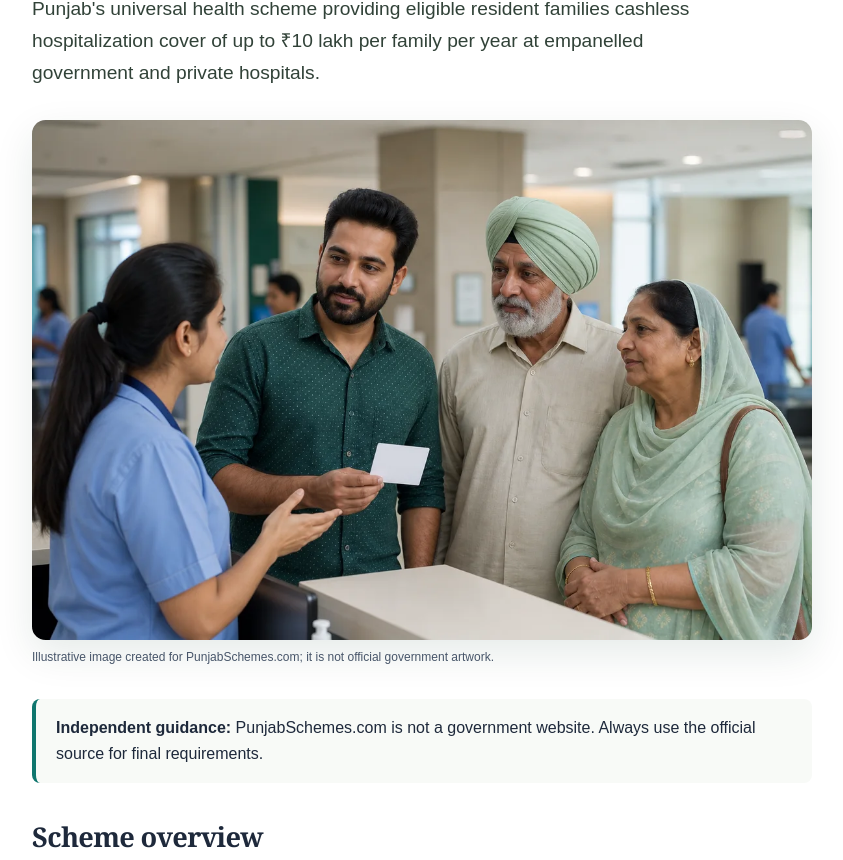
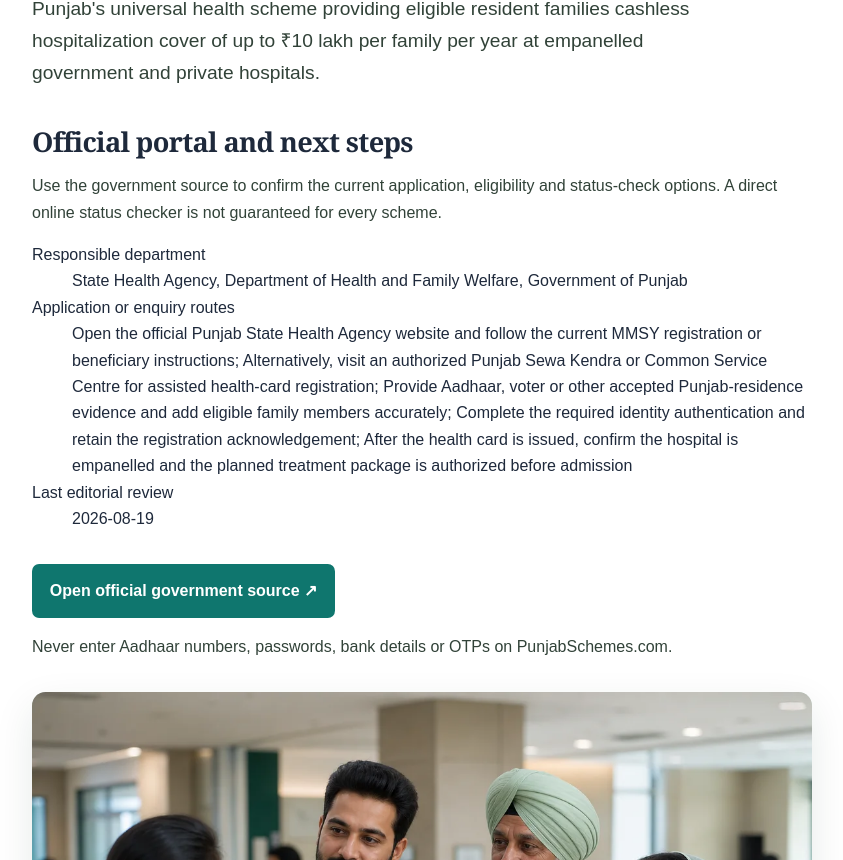
Before and after one commit to js91872/punjabschemes, a Next.js app: page /schemes/mukh-mantri-sehat-yojana-punjab in a window 1280 px wide. Shown: the part 654-1514 px from the top of the page, without its empty margins (218-1061 px from the left). Built offline with nearby package versions, Linux system fonts and the light colour scheme; no server answers.

Commit message:
Surface verified official navigation for four high-intent scheme guides

```diff
--- a/src/app/schemes/[slug]/page.tsx
+++ b/src/app/schemes/[slug]/page.tsx
@@ -95,6 +95,19 @@ export default async function SchemePage({ params }: { params: Promise<{ slug: s
       <p className="eyebrow">{scheme.category}</p>
       <h1>{seo?.h1 ?? scheme.name}</h1>
       <p className="lead">{scheme.summary}</p>
+      {["aashirwad-scheme-punjab", "construction-worker-scholarship-punjab", "mukh-mantri-sehat-yojana-punjab", "old-age-pension-punjab"].includes(scheme.slug) && (
+        <section className="scheme-quick-access" aria-label="Official scheme information and next steps">
+          <h2>Official portal and next steps</h2>
+          <p>Use the government source to confirm the current application, eligibility and status-check options. A direct online status checker is not guaranteed for every scheme.</p>
+          <dl>
+            <dt>Responsible department</dt><dd>{scheme.department}</dd>
+            <dt>Application or enquiry routes</dt><dd>{scheme.applicationMethods.join("; ")}</dd>
+            <dt>Last editorial review</dt><dd><time dateTime={scheme.lastReviewed}>{scheme.lastReviewed}</time></dd>
+          </dl>
+          <a className="button" href={scheme.officialUrl} rel="noopener noreferrer" target="_blank">Open official government source ↗</a>
+          <p className="scheme-quick-safety">Never enter Aadhaar numbers, passwords, bank details or OTPs on PunjabSchemes.com.</p>
+        </section>
+      )}
       {featuredImage && <figure className="scheme-featured-image">
         <Image src={featuredImage.src} alt={featuredImage.alt} width={1200} height={800} priority sizes="(max-width: 812px) calc(100vw - 2rem), 780px" />
         <figcaption>Illustrative image created for PunjabSchemes.com; it is not official government artwork.</figcaption>
```
